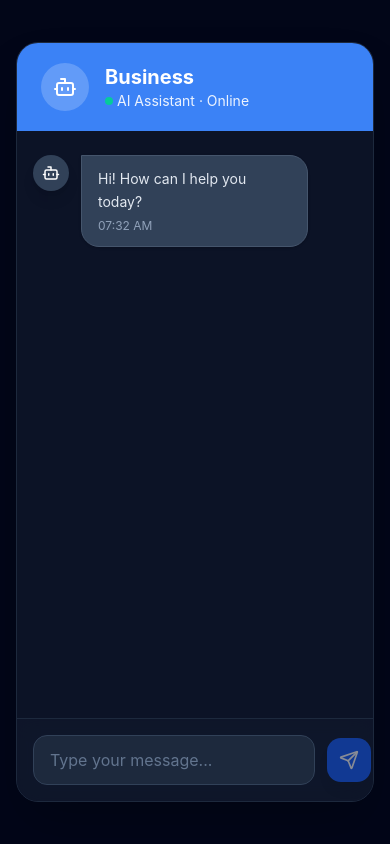
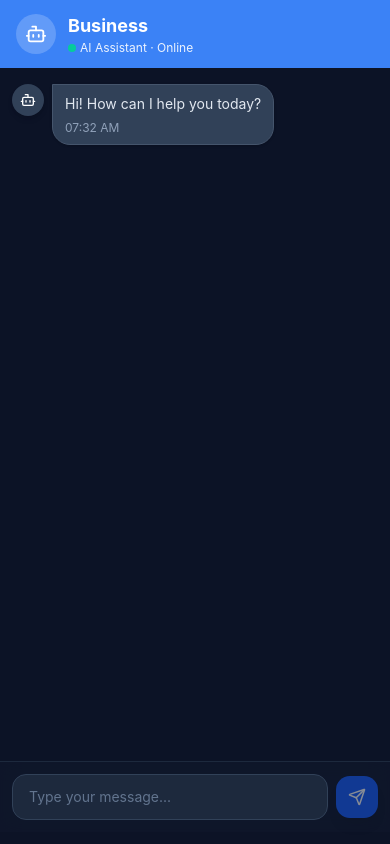
Before and after one commit to umar1234-gift/AI_Support_Frontend, a React (Vite) app: page /chat/1 in a window 390 px wide. Built offline with nearby package versions, Linux system fonts and the light colour scheme; no server answers.

Commit message:
make chat page responsive for mobile

```diff
--- a/src/components/ChatInput.tsx
+++ b/src/components/ChatInput.tsx
@@ -20,23 +20,24 @@ const ChatInput = ({ onSend, disabled }: ChatInputProps) => {
 	return (
 		<form
 			onSubmit={handleSubmit}
-			className="p-4 border-t border-slate-800 bg-slate-900/80 backdrop-blur-md"
+			className="p-3 md:p-4 border-t border-slate-800 bg-slate-900/90 backdrop-blur-md"
 		>
-			<div className="flex items-center gap-3 max-w-3xl mx-auto">
+			<div className="flex items-center gap-2 md:gap-3 max-w-3xl mx-auto">
 				<input
 					type="text"
 					value={message}
 					onChange={(e) => setMessage(e.target.value)}
 					placeholder="Type your message..."
-					className="flex-1 px-4 py-3 rounded-xl bg-slate-800 border border-slate-700 focus:border-blue-500 focus:bg-slate-700 focus:outline-none focus:ring-2 focus:ring-blue-600/50 transition-all text-white placeholder-slate-500"
+					className="flex-1 px-4 py-3 rounded-xl bg-slate-800 border border-slate-700 focus:border-blue-500 focus:bg-slate-700 focus:outline-none focus:ring-2 focus:ring-blue-600/50 transition-all text-white placeholder-slate-500 text-sm md:text-base"
 					disabled={disabled}
+					enterKeyHint="send"
 				/>
 				<button
 					type="submit"
 					disabled={disabled || !message.trim()}
-					className="p-3 rounded-xl bg-blue-600 text-white shadow-lg hover:bg-blue-700 hover:shadow-xl hover:scale-105 active:scale-95 transition-all disabled:opacity-50 disabled:cursor-not-allowed"
+					className="p-3 rounded-xl bg-blue-600 text-white shadow-lg hover:bg-blue-700 hover:shadow-xl hover:scale-105 active:scale-95 transition-all disabled:opacity-50 disabled:cursor-not-allowed shrink-0"
 				>
-					<Send size={20} />
+					<Send size={18} />
 				</button>
 			</div>
 		</form>
--- a/src/components/ChatMessage.tsx
+++ b/src/components/ChatMessage.tsx
@@ -9,25 +9,25 @@ interface ChatMessageProps {
 const ChatMessage = ({ role, content, timestamp }: ChatMessageProps) => {
 	const isUser = role === "USER";
 	return (
-		<div className={`flex ${isUser ? "justify-end" : "justify-start"} mb-4`}>
+		<div className={`flex ${isUser ? "justify-end" : "justify-start"} mb-2`}>
 			<div
-				className={`flex ${isUser ? "flex-row-reverse" : "flex-row"} items-start gap-3 max-w-[85%] md:max-w-[70%]`}
+				className={`flex ${isUser ? "flex-row-reverse" : "flex-row"} items-start gap-2 max-w-[90%] sm:max-w-[80%] md:max-w-[70%]`}
 			>
 				<div
-					className={`flex-shrink-0 w-9 h-9 rounded-full flex items-center justify-center ${
+					className={`flex-shrink-0 w-8 h-8 md:w-9 md:h-9 rounded-full flex items-center justify-center ${
 						isUser ? "bg-blue-600 text-white" : "bg-slate-700 text-white"
-					} shadow-lg`}
+					} shadow-md`}
 				>
-					{isUser ? <User size={18} /> : <Bot size={18} />}
+					{isUser ? <User size={16} /> : <Bot size={16} />}
 				</div>
 				<div
-					className={`relative px-4 py-3 rounded-2xl shadow-sm ${
+					className={`relative px-3 py-2 md:px-4 md:py-3 rounded-2xl shadow-sm ${
 						isUser
 							? "bg-blue-600 text-white rounded-tr-none"
 							: "bg-slate-700 text-slate-200 border border-slate-600 rounded-tl-none"
 					}`}
 				>
-					<p className="text-sm md:text-base leading-relaxed whitespace-pre-wrap">
+					<p className="text-sm md:text-base leading-relaxed whitespace-pre-wrap break-words">
 						{content}
 					</p>
 					{timestamp && (
--- a/src/components/TypingIndicator.tsx
+++ b/src/components/TypingIndicator.tsx
@@ -1,5 +1,5 @@
 const TypingIndicator = () => (
-	<div className="flex items-center space-x-2 px-4 py-3 max-w-[80%] mr-auto">
+	<div className="flex items-center space-x-2 px-3 py-2 max-w-[80%] mr-auto">
 		<div className="bg-slate-700 rounded-2xl px-4 py-3 shadow-sm border border-slate-600">
 			<div className="flex space-x-1.5">
 				<span
--- a/src/index.css
+++ b/src/index.css
@@ -174,3 +174,8 @@ body {
 html {
 	scroll-behavior: smooth;
 }
+@supports (padding: max(0px)) {
+	.pb-safe {
+		padding-bottom: max(0.75rem, env(safe-area-inset-bottom));
+	}
+}
--- a/src/pages/PublicChatPage.tsx
+++ b/src/pages/PublicChatPage.tsx
@@ -29,7 +29,6 @@ const PublicChatPage = () => {
 	const [config, setConfig] = useState<BusinessConfig | null>(null);
 	const messagesEndRef = useRef<HTMLDivElement>(null);
 
-	// ✅ API base URL from environment
 	const API_BASE = import.meta.env.VITE_API_URL || "";
 
 	useEffect(() => {
@@ -89,7 +88,6 @@ const PublicChatPage = () => {
 		setMessages((prev) => [...prev, userMessage]);
 		setIsTyping(true);
 
-		// Add empty assistant message for streaming
 		const assistantMessage: Message = {
 			role: "ASSISTANT",
 			content: "",
@@ -129,9 +127,7 @@ const PublicChatPage = () => {
 				for (const line of lines) {
 					if (line.startsWith("data: ")) {
 						const data = line.slice(6);
-						if (data === "[DONE]") {
-							break;
-						}
+						if (data === "[DONE]") break;
 						try {
 							const parsed = JSON.parse(data);
 							if (parsed.sessionId) {
@@ -188,14 +184,14 @@ const PublicChatPage = () => {
 	}
 
 	return (
-		<div className="min-h-screen bg-slate-950 flex items-center justify-center p-4">
-			<div className="w-full max-w-3xl h-[90vh] md:h-[85vh] rounded-3xl shadow-2xl border border-slate-800 overflow-hidden flex flex-col bg-slate-900/80 backdrop-blur-xl">
+		<div className="h-screen w-full bg-slate-950 md:flex md:items-center md:justify-center md:p-4">
+			<div className="flex flex-col h-full w-full md:max-w-3xl md:h-[85vh] md:rounded-3xl md:shadow-2xl md:border md:border-slate-800 overflow-hidden bg-slate-900/80 backdrop-blur-xl">
 				{/* Header */}
 				<div
-					className="px-6 py-5 text-white flex items-center gap-4"
+					className="px-4 py-3 md:px-6 md:py-5 text-white flex items-center gap-3 md:gap-4 shrink-0"
 					style={{ background: config.primaryColor }}
 				>
-					<div className="w-12 h-12 rounded-full bg-white/20 flex items-center justify-center">
+					<div className="w-10 h-10 md:w-12 md:h-12 rounded-full bg-white/20 flex items-center justify-center shrink-0">
 						{config.logoUrl ? (
 							<img
 								src={config.logoUrl}
@@ -203,21 +199,23 @@ const PublicChatPage = () => {
 								className="w-full h-full object-cover rounded-full"
 							/>
 						) : (
-							<Bot size={24} />
+							<Bot size={22} />
 						)}
 					</div>
-					<div>
-						<h1 className="text-xl font-bold">{config.businessName}</h1>
-						<p className="text-sm opacity-90 flex items-center gap-1">
+					<div className="min-w-0">
+						<h1 className="text-lg md:text-xl font-bold truncate">
+							{config.businessName}
+						</h1>
+						<p className="text-xs md:text-sm opacity-90 flex items-center gap-1">
 							<span className="w-2 h-2 bg-emerald-400 rounded-full inline-block"></span>
-							{config.assistantName} · Online
+							<span className="truncate">{config.assistantName} · Online</span>
 						</p>
 					</div>
 				</div>
 
 				{/* Messages */}
-				<div className="flex-1 overflow-y-auto px-4 py-6 space-y-2">
-					<div className="flex flex-col space-y-4">
+				<div className="flex-1 overflow-y-auto px-3 py-4 md:px-4 md:py-6">
+					<div className="flex flex-col space-y-3 md:space-y-4">
 						{messages.map((msg, idx) => (
 							<ChatMessage
 								key={idx}
@@ -232,7 +230,9 @@ const PublicChatPage = () => {
 				</div>
 
 				{/* Input */}
-				<ChatInput onSend={handleSend} disabled={isTyping} />
+				<div className="shrink-0 pb-safe">
+					<ChatInput onSend={handleSend} disabled={isTyping} />
+				</div>
 			</div>
 		</div>
 	);
```
